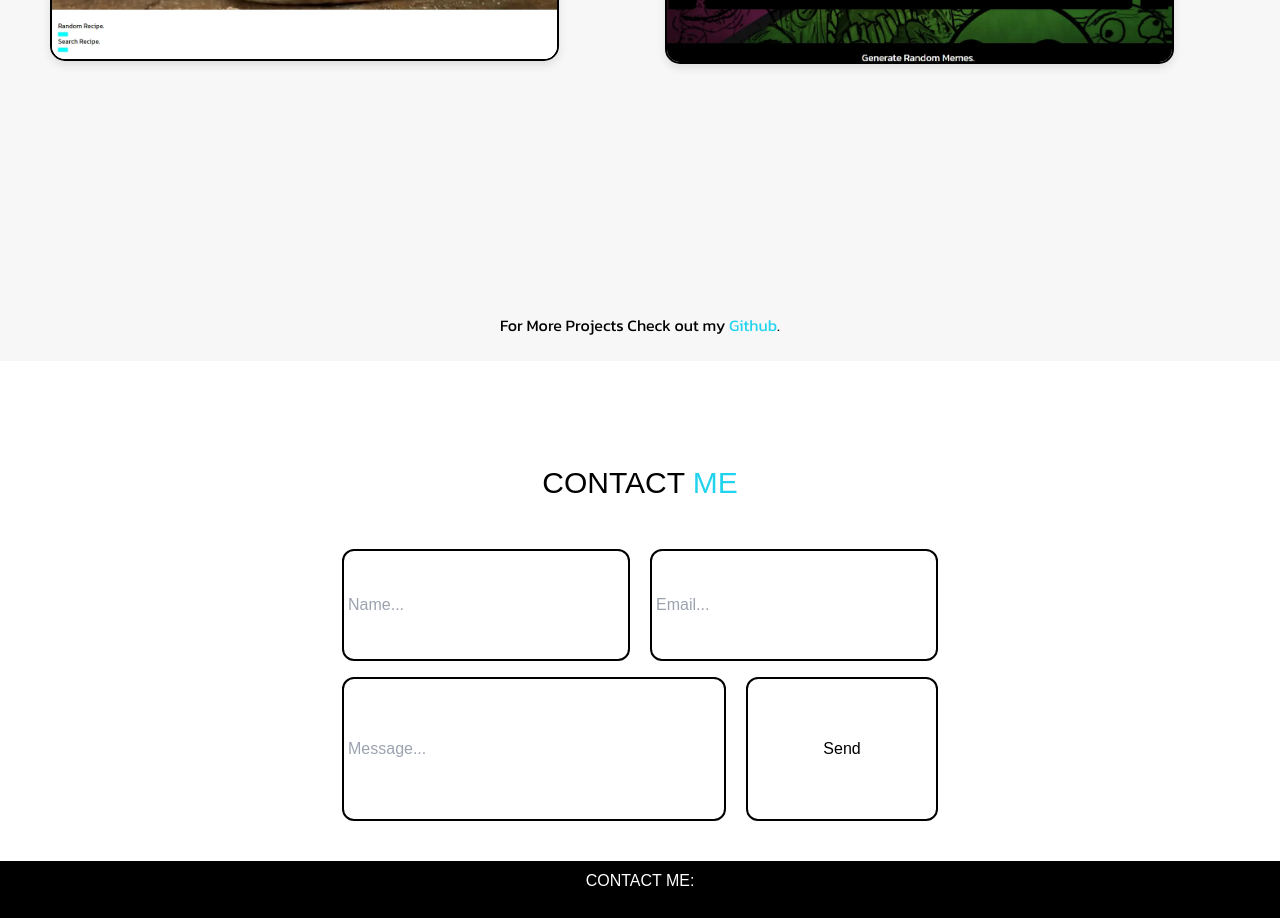
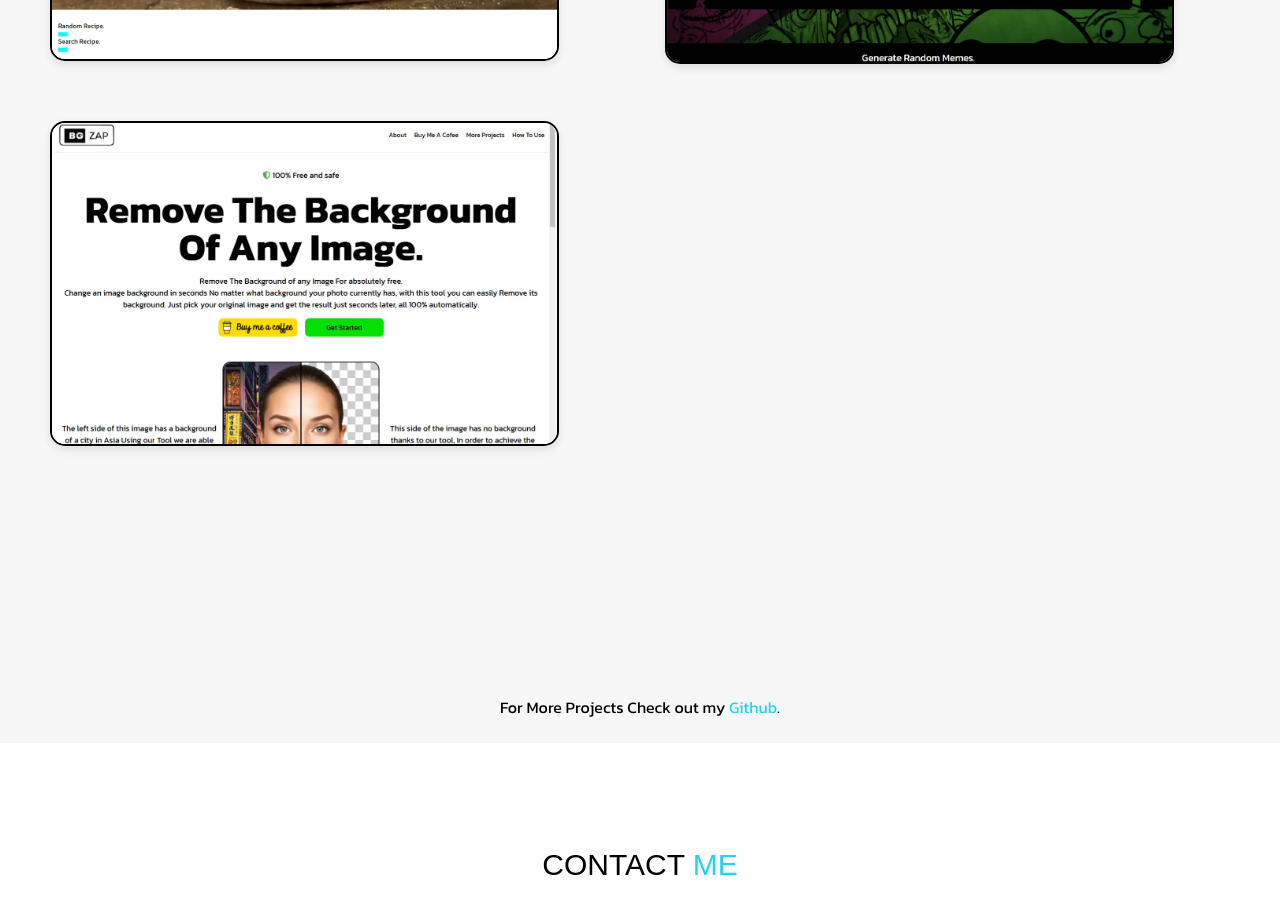
Before and after one commit to Brianali-codes/Brian-Ali, a React (Vite) app: page / in a window 1280 px wide. Shown: the part 6500-7418 px from the top of the page. Built offline with nearby package versions, Linux system fonts and the light colour scheme.

Commit message:
add new project.

```diff
--- a/src/projects.jsx
+++ b/src/projects.jsx
@@ -5,6 +5,7 @@ import IG from './assets/IG.webp'
 import MS from './assets/MS.webp'
 import { motion } from 'framer-motion'
 import QTC from './assets/QUICK.webp'
+import bgz from './assets/BGZAP.webp'
 
 
 export default function Projects(){
@@ -156,6 +157,25 @@ export default function Projects(){
 
                     </motion.div>
 
+                    <motion.div
+                        initial={{ opacity: 0, y: 50 }} // Starting position
+                        whileInView={{ opacity: 1, y: 0 }} // Ending position when in view
+                        transition={{ duration: 1 }} // Transition duration
+                        viewport={{ once: true }} // Animation happens only once when it comes into view
+                    >
+                        <div class="project">
+
+                            <img src={bgz} alt="Project Image"/>
+
+                            <div class="project-info flex flex-col">
+                                <p className='Desc'>This is a website that allows you to Remove backgrounds From images . </p>
+                                <br /><br />
+                                <a href="https://bgzap.netlify.app/" target='_blank'><p className='GO'>Go to website</p></a>
+                            </div>
+                        </div>
+
+                    </motion.div>
+
 
 
 
```
Also changed, not shown: src/assets/BGZAP.webp (added).
